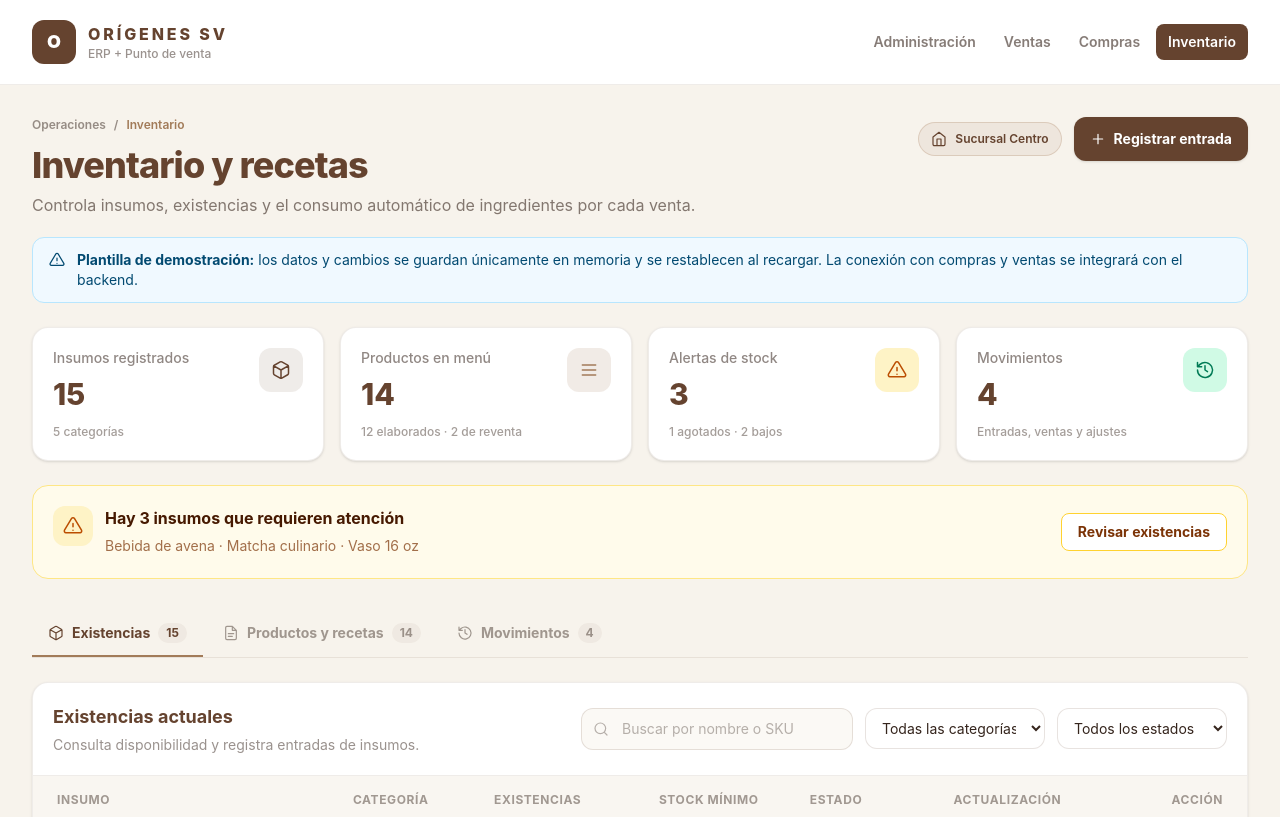
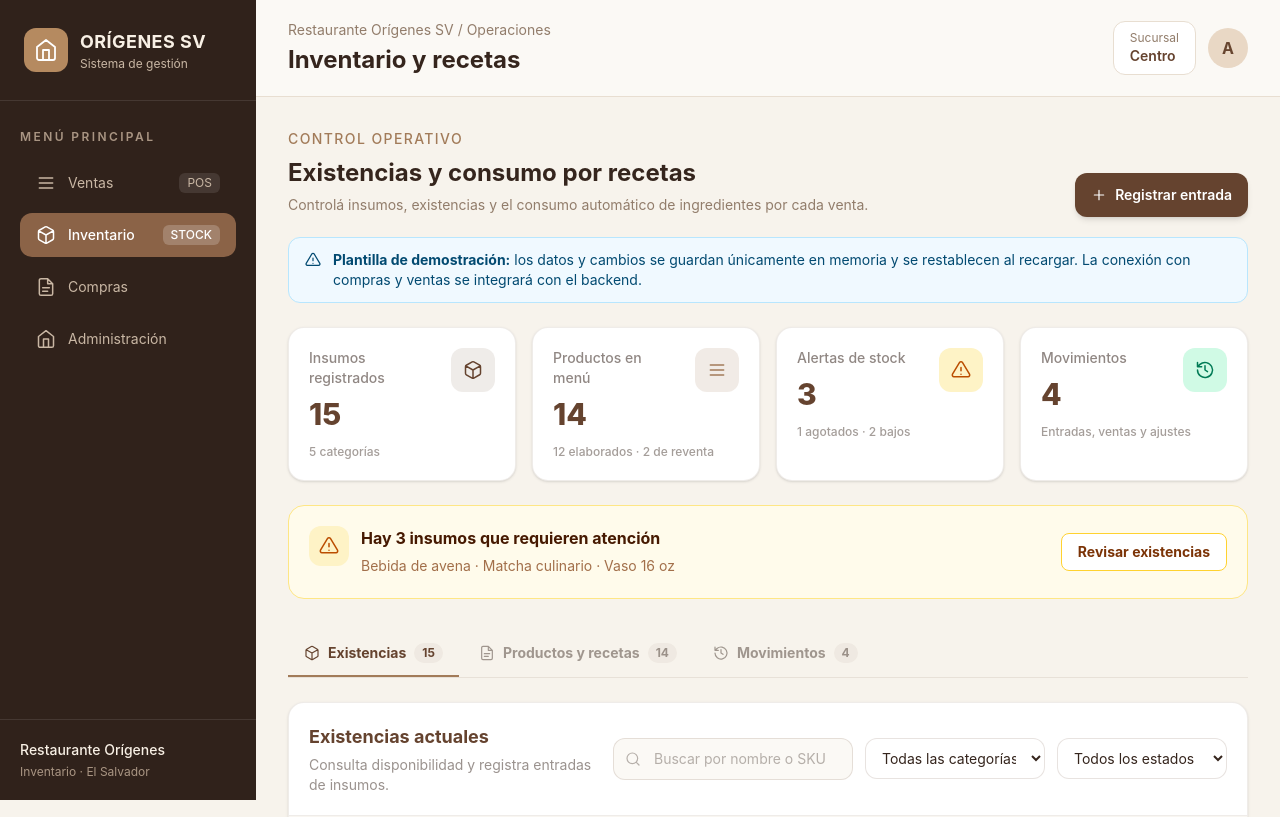
Before and after one commit to Rubio00/FrontEnd-DevOps-Dash, a Next.js app: page /inventario in a window 1280 px wide. Shown: the top 817 px of the page. Built offline with nearby package versions, Linux system fonts and the light colour scheme.

Commit message:
refactor(inventario): alinear layout con modulo de ventas

```diff
--- a/app/(admin)/inventario/inventory-dashboard.tsx
+++ b/app/(admin)/inventario/inventory-dashboard.tsx
@@ -365,65 +365,86 @@ export default function InventoryDashboard() {
   ];
 
   return (
-    <div className="min-h-screen bg-page text-ink">
-      <header className="border-b border-primary/10 bg-white">
-        <div className="mx-auto flex max-w-[1440px] flex-col gap-5 px-4 py-5 sm:px-6 lg:flex-row lg:items-center lg:justify-between lg:px-8">
+    <div className="min-h-screen bg-page text-ink lg:flex">
+      <aside className="flex w-full flex-col bg-sidebar text-[#F8F0E5] lg:fixed lg:inset-y-0 lg:w-64">
+        <div className="border-b border-white/10 px-6 py-7">
           <Link href="/admin" className="flex w-fit items-center gap-3">
-            <span className="flex h-11 w-11 items-center justify-center rounded-xl bg-primary text-lg font-black text-white">
-              O
+            <span className="flex h-11 w-11 items-center justify-center rounded-xl bg-[#B58A60] text-white">
+              <Icon name="store" className="h-6 w-6" />
             </span>
             <span>
-              <span className="block text-base font-extrabold tracking-[0.18em] text-primary">
-                ORÍGENES SV
-              </span>
-              <span className="block text-xs font-medium text-ink/50">ERP + Punto de venta</span>
+              <span className="block text-lg font-bold tracking-wide">ORÍGENES SV</span>
+              <span className="block text-xs text-[#C9B7A4]">Sistema de gestión</span>
             </span>
           </Link>
-          <nav aria-label="Módulos principales" className="flex flex-wrap items-center gap-1">
+        </div>
+
+        <div className="px-5 py-7">
+          <p className="mb-4 text-xs font-semibold uppercase tracking-[0.2em] text-[#A99583]">
+            Menú principal
+          </p>
+          <nav aria-label="Módulos principales" className="space-y-2">
             {[
-              { href: "/admin", label: "Administración" },
-              { href: "/ventas", label: "Ventas" },
-              { href: "/compras", label: "Compras" },
-              { href: "/inventario", label: "Inventario", active: true },
+              { href: "/ventas", label: "Ventas", icon: "menu" as IconName, badge: "POS" },
+              { href: "/inventario", label: "Inventario", icon: "box" as IconName, badge: "STOCK", active: true },
+              { href: "/compras", label: "Compras", icon: "recipe" as IconName },
+              { href: "/admin", label: "Administración", icon: "store" as IconName },
             ].map((item) => (
               <Link
                 key={item.href}
                 href={item.href}
-                className={`rounded-lg px-3 py-2 text-sm font-semibold transition focus:outline-none focus:ring-2 focus:ring-accent ${
+                className={`flex items-center gap-3 rounded-xl px-4 py-3 text-sm transition focus:outline-none focus:ring-2 focus:ring-[#B58A60] ${
                   item.active
-                    ? "bg-primary text-white"
-                    : "text-ink/60 hover:bg-page hover:text-primary"
+                    ? "bg-[#8B6347] font-medium text-white"
+                    : "text-[#C9B7A4] hover:bg-white/10"
                 }`}
               >
+                <Icon name={item.icon} className="h-5 w-5" />
                 {item.label}
+                {item.badge && (
+                  <span className={`ml-auto rounded-md px-2 py-0.5 text-xs ${item.active ? "bg-white/20" : "bg-white/10"}`}>
+                    {item.badge}
+                  </span>
+                )}
               </Link>
             ))}
           </nav>
         </div>
-      </header>
 
-      <main className="mx-auto max-w-[1440px] px-4 py-8 sm:px-6 lg:px-8">
-        <div className="flex flex-col gap-6 lg:flex-row lg:items-start lg:justify-between">
+        <div className="mt-auto hidden border-t border-white/10 p-5 lg:block">
+          <p className="text-sm font-medium">Restaurante Orígenes</p>
+          <p className="mt-1 text-xs text-[#A99583]">Inventario · El Salvador</p>
+        </div>
+      </aside>
+
+      <section className="min-w-0 flex-1 lg:ml-64">
+        <header className="flex flex-wrap items-center justify-between gap-4 border-b border-border bg-surface px-5 py-5 md:px-8">
           <div>
-            <div className="mb-3 flex flex-wrap items-center gap-2 text-xs font-semibold text-ink/50">
-              <span>Operaciones</span>
-              <span aria-hidden="true">/</span>
-              <span className="text-accent">Inventario</span>
+            <p className="text-sm text-muted">Restaurante Orígenes SV / Operaciones</p>
+            <h1 className="mt-1 text-2xl font-bold">Inventario y recetas</h1>
+          </div>
+          <div className="flex items-center gap-3">
+            <div className="rounded-xl border border-border bg-white px-4 py-2">
+              <p className="text-xs text-muted">Sucursal</p>
+              <p className="text-sm font-semibold text-primary">Centro</p>
             </div>
-            <h1 className="text-3xl font-extrabold tracking-tight text-primary sm:text-4xl">
-              Inventario y recetas
-            </h1>
-            <p className="mt-2 max-w-2xl text-sm leading-6 text-ink/60 sm:text-base">
-              Controla insumos, existencias y el consumo automático de ingredientes por cada venta.
-            </p>
+            <div className="flex h-10 w-10 items-center justify-center rounded-full bg-[#E9D8C5] font-bold text-[#67452F]">
+              A
+            </div>
           </div>
-          <div className="flex flex-col items-start gap-3 sm:flex-row sm:items-center">
-            <span className="inline-flex items-center gap-2 rounded-full border border-accent/25 bg-accent/10 px-3 py-2 text-xs font-semibold text-primary">
-              <Icon name="store" className="h-4 w-4" />
-              Sucursal Centro
-            </span>
+        </header>
+
+        <main className="p-5 md:p-8">
+          <div className="flex flex-col gap-6 lg:flex-row lg:items-end lg:justify-between">
+            <div>
+              <p className="text-sm font-medium uppercase tracking-widest text-accent">Control operativo</p>
+              <h2 className="mt-2 text-2xl font-bold">Existencias y consumo por recetas</h2>
+              <p className="mt-1 max-w-2xl text-sm leading-6 text-muted">
+                Controlá insumos, existencias y el consumo automático de ingredientes por cada venta.
+              </p>
+            </div>
             <button
-              className="inline-flex items-center justify-center gap-2 rounded-xl bg-primary px-4 py-3 text-sm font-bold text-white shadow-sm transition hover:bg-primary/90 focus:outline-none focus:ring-2 focus:ring-accent focus:ring-offset-2"
+              className="inline-flex items-center justify-center gap-2 rounded-xl bg-primary px-4 py-3 text-sm font-semibold text-white shadow-md transition hover:bg-[#493020] focus:outline-none focus:ring-2 focus:ring-accent focus:ring-offset-2"
               onClick={() => openEntry()}
               type="button"
             >
@@ -431,7 +452,6 @@ export default function InventoryDashboard() {
               Registrar entrada
             </button>
           </div>
-        </div>
 
         <div className="mt-5 flex items-start gap-3 rounded-xl border border-sky-200 bg-sky-50 px-4 py-3 text-sm text-sky-900">
           <Icon name="alert" className="mt-0.5 h-4 w-4 shrink-0" />
@@ -673,8 +693,8 @@ export default function InventoryDashboard() {
                 return (
                   <article key={product.id} className="flex flex-col rounded-2xl border border-primary/10 bg-white p-5 shadow-sm transition hover:-translate-y-0.5 hover:shadow-md">
                     <div className="flex items-start justify-between gap-3">
-                      <span className={`rounded-full px-2.5 py-1 text-xs font-bold ${product.kind === "elaborado" ? "bg-accent/10 text-accent" : "bg-sky-50 text-sky-700"}`}>
-                        {product.kind === "elaborado" ? "Elaborado" : "Reventa"}
+                      <span className={`rounded-full px-3 py-1 text-[10px] font-bold tracking-wider ${product.kind === "elaborado" ? "bg-[#E5EDE2] text-[#55704E]" : "bg-[#E8D9C8] text-[#79543A]"}`}>
+                        {product.kind === "elaborado" ? "ELABORADO" : "REVENTA"}
                       </span>
                       <span className="text-lg font-extrabold text-primary">{currencyFormatter.format(product.price)}</span>
                     </div>
@@ -902,6 +922,7 @@ export default function InventoryDashboard() {
           </button>
         </div>
       )}
+      </section>
     </div>
   );
 }
```
